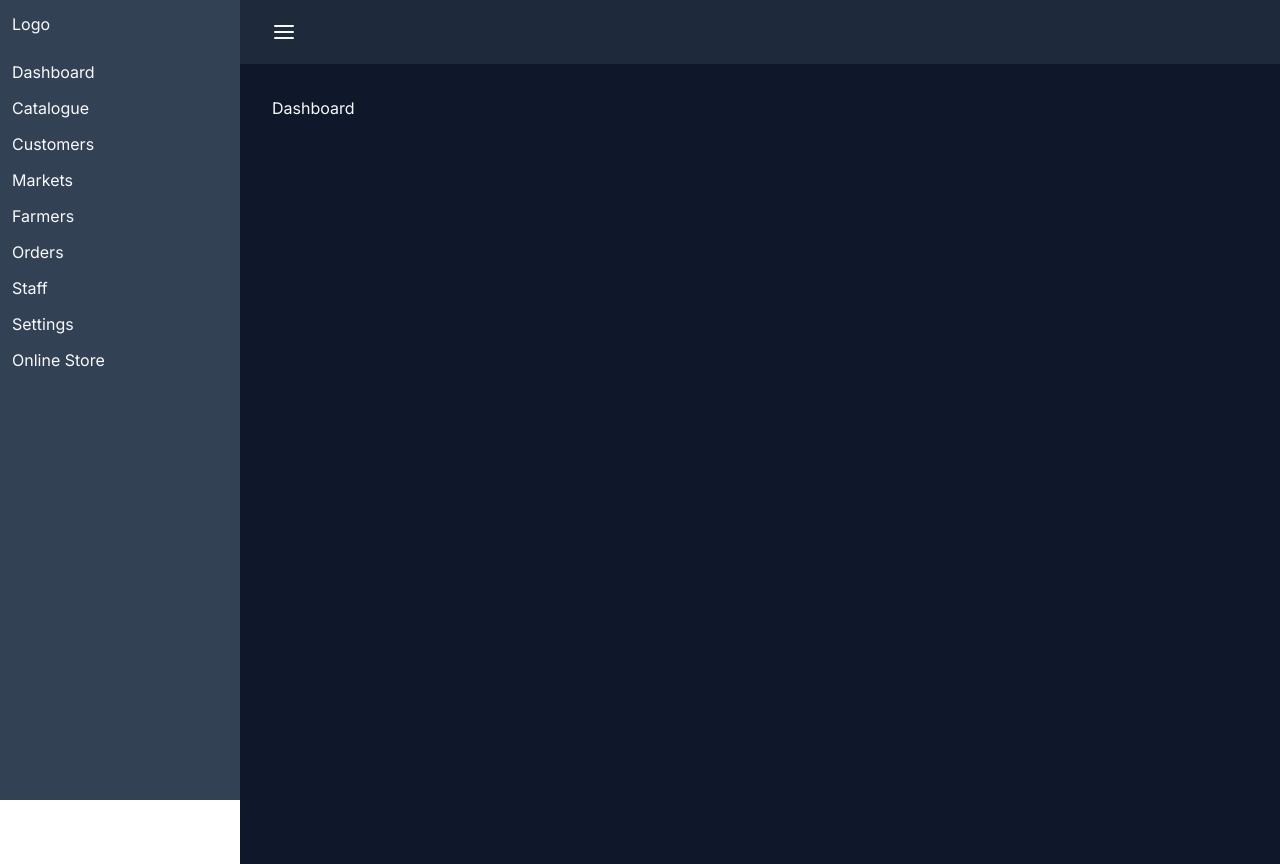
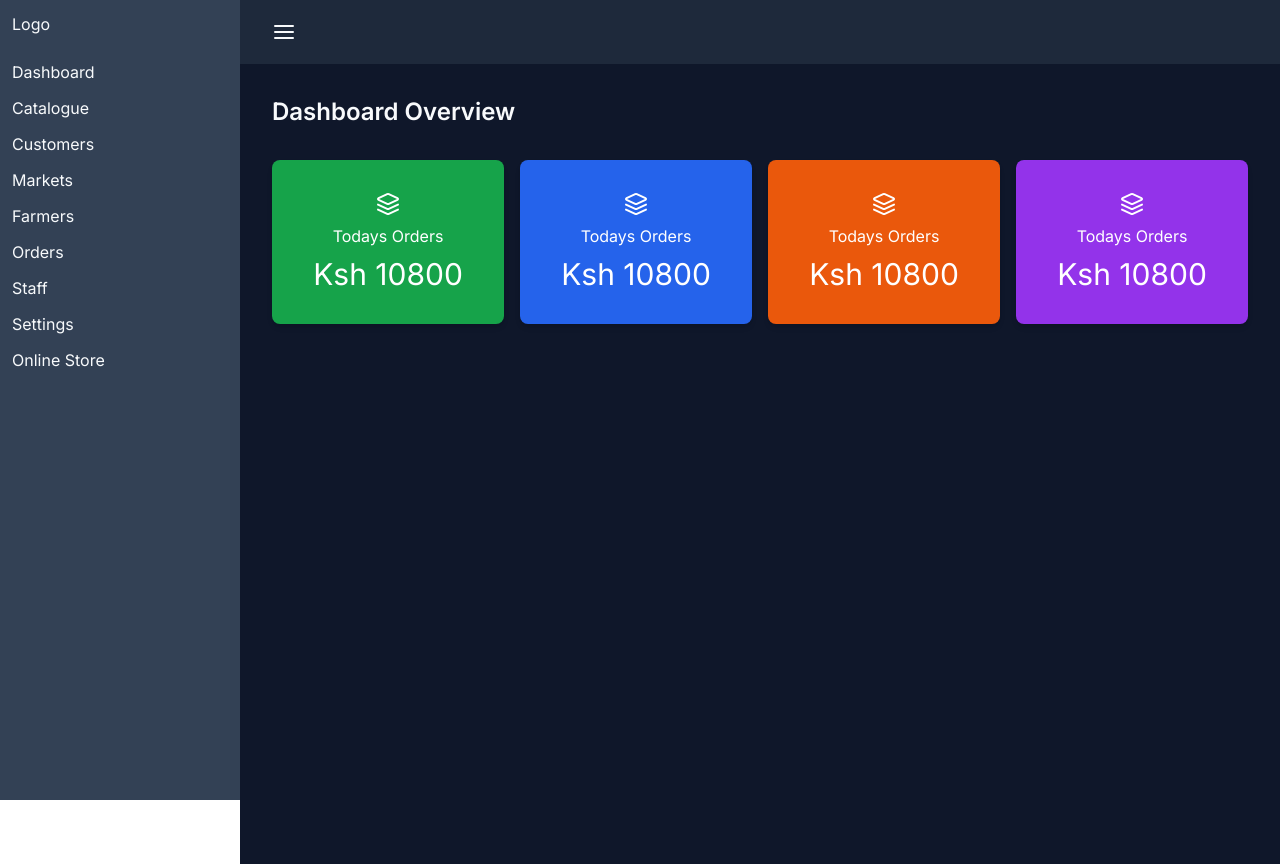
Before and after one commit to swiftkimani/Nextjs-Ecommerce, a Next.js app: page /dashboard in a window 1280 px wide. Built offline with nearby package versions, Linux system fonts and the light colour scheme.

Commit message:
LargeCards Components commit

```diff
--- a/app/(back-office)/dashboard/page.jsx
+++ b/app/(back-office)/dashboard/page.jsx
@@ -1,7 +1,18 @@
-import React from 'react'
+import Heading from "@/components/backOffice/Heading"
+import LargeCards from "@/components/backOffice/LargeCards"
 
 export default function page() {
   return (
-    <div>Dashboard</div>
+    <div>
+      <Heading title='Dashboard Overview' />
+
+      {/* Large card */}
+
+      <LargeCards/>
+
+      {/* Small card */}
+      {/* Charts */}
+      {/* Recent orders table */}
+    </div>
   )
 }
--- /dev/null
+++ b/components/backOffice/Heading.jsx
@@ -0,0 +1,9 @@
+import React from 'react'
+
+export default function Heading({ title }) {
+  return (
+      <h2 className='text-2xl font-semibold text-slate'>
+          {title}
+      </h2>
+  )
+}
--- /dev/null
+++ b/components/backOffice/LargeCard.jsx
@@ -0,0 +1,12 @@
+import { Layers } from 'lucide-react'
+
+export default function LargeCard({className}) {
+  return (
+      <div className={`rounded-lg text-white shadow-md p-8 flex items-center
+    flex-col gap-2 ${className}`}>
+      <Layers />
+      <h4>Todays Orders</h4>
+      <h2 className='text-3xl'>Ksh 10800</h2>
+    </div>
+  );
+}
--- /dev/null
+++ b/components/backOffice/LargeCards.jsx
@@ -0,0 +1,14 @@
+import LargeCard from "./LargeCard"
+
+export default function LargeCards() {
+  return (
+      <div className="grid grid-cols-1 sm:grid-cols-2
+     md:grid-cols-3 lg:grid-cols-4 gap-4 py-8">
+
+      <LargeCard className="bg-green-600" />
+      <LargeCard className="bg-blue-600" />
+      <LargeCard className="bg-orange-600" />
+      <LargeCard className="bg-purple-600" />
+    </div>
+  );
+}
```
Also changed, not shown: components/backOffice/Navbar.jsx (line endings or trailing spaces).
